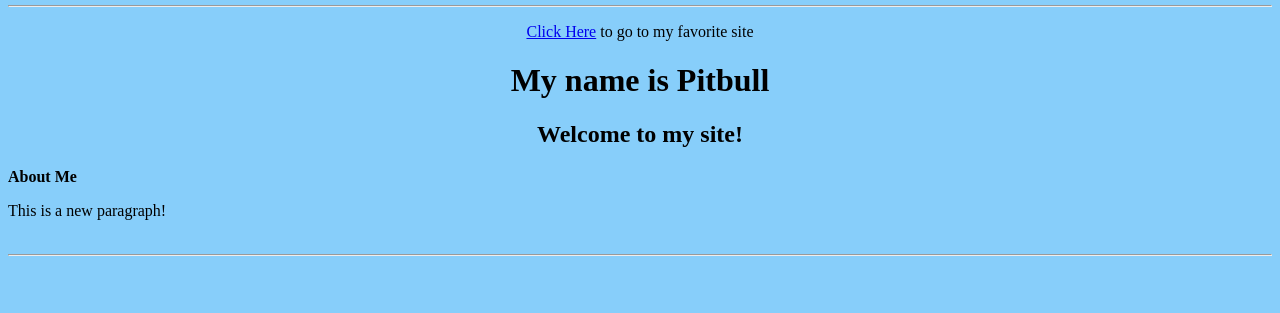
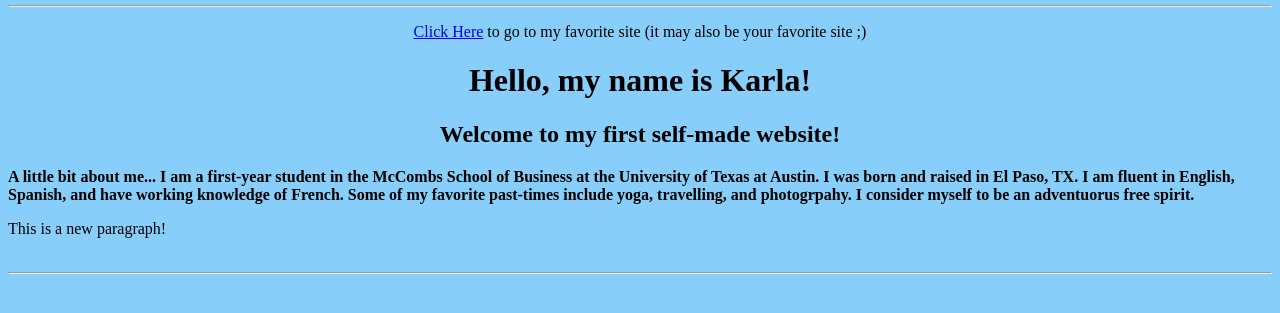
Before and after one commit to kgramos/kgramos.github.io, a plain HTML site: page index.html in a window 1280 px wide. Shown: the part 311-624 px from the top of the page. Drawn offline with Linux system fonts and the light colour scheme.

Commit message:
New info

```diff
--- a/index.html
+++ b/index.html
@@ -2,15 +2,15 @@
 
 <center><img src="https://i.kym-cdn.com/entries/icons/facebook/000/023/098/Screen_Shot_2017-05-30_at_2.23.51_PM.jpg" width="265" height="266" align="BOTTOM" /></center><hr />
 
-<p style="text-align: center;"><a href="https://www.kodak.com/corp/default.htm">Click Here</a> to go to my favorite site</p>
+<p style="text-align: center;"><a href="https://www.netflix.com/">Click Here</a> to go to my favorite site (it may also be your favorite site ;)</p>
 
-<h1 style="text-align: center;">My name is Pitbull</h1>
+<h1 style="text-align: center;">Hello, my name is Karla!</h1>
 
-<h2 style="text-align: center;">Welcome to my site!</h2>
+<h2 style="text-align: center;">Welcome to my first self-made website!</h2>
 
 <body bgcolor = "LightSkyBlue">
 
-<p><strong>About Me</strong></p>
+<p><strong>A little bit about me... I am a first-year student in the McCombs School of Business at the University of Texas at Austin. I was born and raised in El Paso, TX. I am fluent in English, Spanish, and have working knowledge of French. Some of my favorite past-times include yoga, travelling, and photogrpahy. I consider myself to be an adventuorus free spirit. </strong></p>
 
 <p>This is a new paragraph! <br /><br /></p>
 
```
